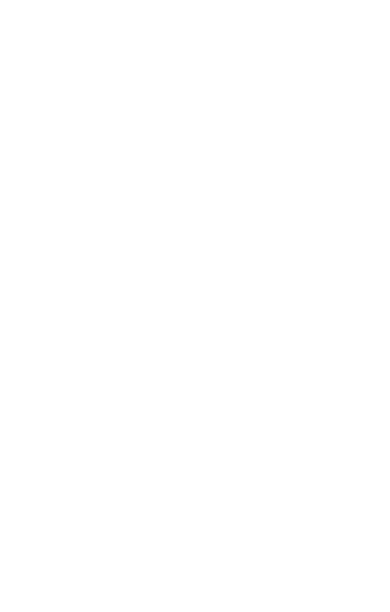
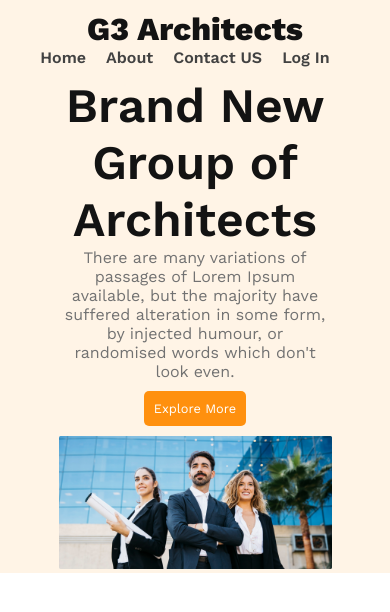
Before and after one commit to alif68094/g3-architects-website, a plain HTML site: page index.html in a window 390 px wide. Drawn offline with nearby package versions, Linux system fonts and the light colour scheme.

Commit message:
added responsive header section

```diff
--- a/index.html
+++ b/index.html
@@ -4,9 +4,35 @@
     <meta charset="UTF-8">
     <meta name="viewport" content="width=device-width, initial-scale=1.0">
     <title>G3 Architect</title>
+    <link rel="stylesheet" href="style/style.css">
 </head>
 <body>
     <header>
+            <nav class="nav-bar">
+                <h3 class="nav-heading">G3 Architects</h3>
+                <ul>
+                    <li><a href="">Home</a></li>
+                    <li><a href="">About</a></li>
+                    <li><a href="">Contact US</a></li>
+                    <li><a href="">Log In</a></li>
+                </ul>
+            </nav>
+            <div class="banner-content">
+                <div class="banner-items">
+                    <h1 class="banner-heading">
+                        Brand New <br> Group of Architects
+
+                    </h1>
+                    <p class="banner-des">
+                        There are many variations of passages of Lorem Ipsum available, but the majority have suffered alteration in some form, by injected humour, or randomised words which don't look even.
+                    </p>
+                    <button class="btn-primary">Explore More</button>
+                </div>
+                <div class="banner-img">
+                    <img src="images/banner.png" alt="">
+                </div>
+
+            </div>
 
     </header>
     <main>
--- a/style/style.css
+++ b/style/style.css
@@ -0,0 +1,102 @@
+/* shared style */
+@import url('https://fonts.googleapis.com/css2?family=Lato:wght@700&family=Open+Sans:wght@800&family=Raleway:wght@200&family=Work+Sans:ital,wght@0,400;0,600;0,800;1,600&display=swap');
+
+* {
+    font-family: 'Lato', sans-serif;
+    font-family: 'Open Sans', sans-serif;
+    font-family: 'Raleway', sans-serif;
+    font-family: 'Work Sans', sans-serif;
+    margin: 0;
+    padding: 0;
+}
+
+.btn-primary {
+    padding: 10px;
+    border-radius: 5px;
+    background: #FF900E;
+    border: none;
+    color: #FFF;
+    text-align: center;
+    font-size: 0.8rem;
+    cursor: pointer;
+    margin: 10px 0;
+}
+
+header {
+    background-color: rgba(255, 144, 14, 0.10);
+}
+
+.nav-bar {
+    display: flex;
+    justify-content: space-between;
+    align-items: center;
+    padding: 50px 100px;
+
+}
+
+.nav-heading {
+    color: #131313;
+    text-align: center;
+    font-weight: 800;
+    font-size: 2rem;
+}
+
+nav ul {
+    display: flex;
+
+}
+
+nav ul li {
+    list-style: none;
+    margin-right: 20px;
+}
+
+nav ul li a {
+    text-decoration: none;
+    color: #424242;
+    font-weight: 600;
+    font-size: 1rem;
+
+}
+
+.banner-items {
+    max-width: 70%;
+    margin: 0 auto;
+    text-align: center;
+}
+
+.banner-heading {
+    color: var(--dark-01, #131313);
+    text-align: center;
+    font-size: 3rem;
+    font-weight: 600;
+}
+
+.banner-des {
+    color: var(--dark-03, #727272);
+    text-align: center;
+    font-size: 1rem;
+}
+.banner-img{
+    max-width: 70%;
+    margin: 0 auto;
+}
+.banner-img img{
+    max-width: 100%;
+}
+/* responsive style */
+/* mobile */
+@media screen and (max-width: 576px) {
+
+    .nav-bar{
+        flex-direction: column;
+        padding: 10px;
+    }
+}
+/* tab */
+@media screen and (min-width: 577px) and (max-width: 960px){
+    .nav-bar{
+        flex-direction: column;
+        padding: 30px;
+    }
+}
```
